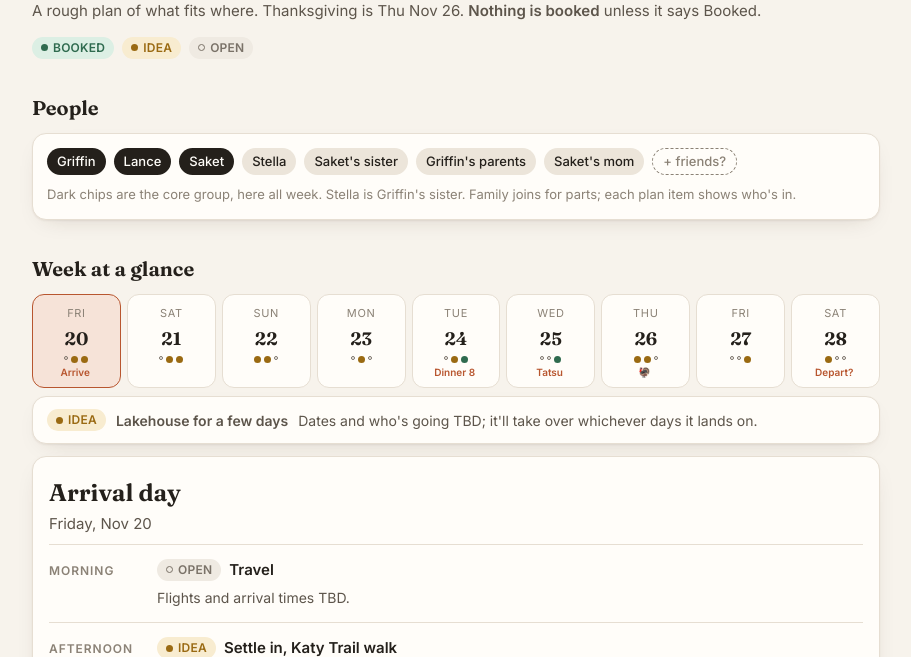
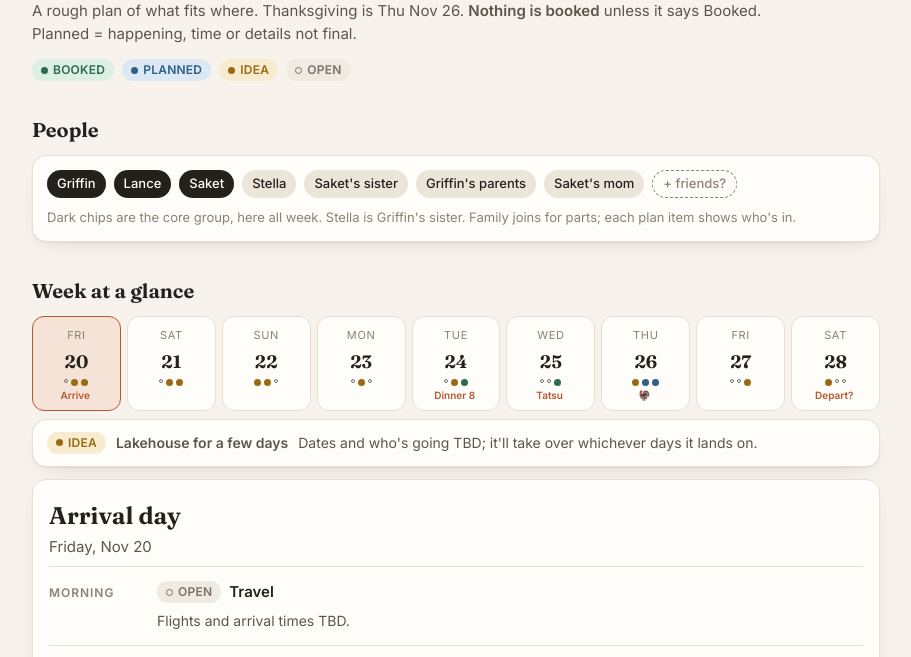
Before and after one commit to griffinw1/dallas-res-watch, a plain HTML site: page trip/index.html in a window 1280 px wide. Shown: the part 80-737 px from the top of the page, without its empty margins (184-1095 px from the left). Drawn offline with Linux system fonts and the light colour scheme.

Commit message:
trip: Thanksgiving family dinner at home (Planned), cooking afternoon
Co-Authored-By: Claude Opus 5.5 <noreply@anthropic.com>

```diff
--- a/trip/index.html
+++ b/trip/index.html
@@ -13,6 +13,7 @@
   --accent:#b8562f;--accent-soft:#f6e3d8;
   --decided:#2f6b4f;--decided-bg:#dcefe4;
   --idea:#9a6a12;--idea-bg:#f8ecd0;
+  --planned:#2d5f8a;--planned-bg:#dce9f4;
   --open:#7a7268;--open-bg:#efeae2;
   --chip:#ece5da;--chip-core:#24201b;--chip-core-ink:#fffdf9;
   --shadow:0 1px 2px rgba(60,40,20,.06),0 8px 24px -14px rgba(60,40,20,.25);
@@ -22,6 +23,7 @@
   --accent:#e88b62;--accent-soft:#3a2419;
   --decided:#7fd3a4;--decided-bg:#17301f;
   --idea:#e9c46a;--idea-bg:#352a12;
+  --planned:#8cc0ea;--planned-bg:#17283a;
   --open:#a79d90;--open-bg:#29241e;
   --chip:#2c2620;--chip-core:#f1ebe2;--chip-core-ink:#16130f;
   --shadow:0 1px 2px rgba(0,0,0,.3),0 10px 30px -14px rgba(0,0,0,.6);
@@ -31,6 +33,7 @@
   --accent:#e88b62;--accent-soft:#3a2419;
   --decided:#7fd3a4;--decided-bg:#17301f;
   --idea:#e9c46a;--idea-bg:#352a12;
+  --planned:#8cc0ea;--planned-bg:#17283a;
   --open:#a79d90;--open-bg:#29241e;
   --chip:#2c2620;--chip-core:#f1ebe2;--chip-core-ink:#16130f;
   --shadow:0 1px 2px rgba(0,0,0,.3),0 10px 30px -14px rgba(0,0,0,.6);
@@ -49,6 +52,7 @@ h2{font-family:Fraunces,Georgia,serif;font-weight:600;font-size:20px;margin:34px
 .pill{display:inline-flex;align-items:center;gap:5px;border-radius:999px;padding:2px 9px;font-size:12px;font-weight:600;letter-spacing:.02em;text-transform:uppercase;white-space:nowrap}
 .pill.decided{background:var(--decided-bg);color:var(--decided)}
 .pill.idea{background:var(--idea-bg);color:var(--idea)}
+.pill.planned{background:var(--planned-bg);color:var(--planned)}
 .pill.open{background:var(--open-bg);color:var(--open)}
 .pill::before{content:"";width:7px;height:7px;border-radius:50%;background:currentColor}
 .pill.open::before{background:transparent;border:1.5px solid currentColor;width:5px;height:5px}
@@ -68,7 +72,7 @@ h2{font-family:Fraunces,Georgia,serif;font-weight:600;font-size:20px;margin:34px
 .g b{font-size:18px;font-family:Fraunces,Georgia,serif;font-weight:600}
 .g .dots{display:flex;gap:3px}
 .g .dots i{width:7px;height:7px;border-radius:50%}
-.dots i.decided{background:var(--decided)}.dots i.idea{background:var(--idea)}.dots i.open{border:1.5px solid var(--open);width:4px;height:4px}
+.dots i.decided{background:var(--decided)}.dots i.idea{background:var(--idea)}.dots i.planned{background:var(--planned)}.dots i.open{border:1.5px solid var(--open);width:4px;height:4px}
 .g .tag{font-size:10px;color:var(--accent);font-weight:600;line-height:1}
 @media (max-width:620px){.glance{grid-template-columns:repeat(5,minmax(0,1fr))}}
 /* day */
@@ -110,12 +114,13 @@ footer{margin-top:36px;font-size:13px;color:var(--muted)}
     <div class="top">
       <div>
         <h1>Dallas, Nov 20–28</h1>
-        <p>A rough plan of what fits where. Thanksgiving is Thu Nov 26. <strong>Nothing is booked</strong> unless it says Booked.</p>
+        <p>A rough plan of what fits where. Thanksgiving is Thu Nov 26. <strong>Nothing is booked</strong> unless it says Booked. Planned = happening, time or details not final.</p>
       </div>
       <button class="theme" id="theme" type="button" aria-label="Toggle light or dark">◐ Theme</button>
     </div>
     <div class="legend">
       <span class="pill decided">Booked</span>
+      <span class="pill planned">Planned</span>
       <span class="pill idea">Idea</span>
       <span class="pill open">Open</span>
     </div>
@@ -146,7 +151,7 @@ footer{margin-top:36px;font-size:13px;color:var(--muted)}
       <li>Wed night: which bar for ~5 PM pre-drinks, and is Vice Park the club? Need a table or tickets?</li>
       <li>Where is everyone staying (neighborhood is enough), and does that change mid-week?</li>
       <li>Who else is joining (friends, family), and which days? Stella, Saket's sister, Griffin's parents and Saket's mom are in for Tue dinner; Stella and Saket's sister for Wed.</li>
-      <li>Thanksgiving Thursday: family dinner at someone's home, a restaurant, or something else? Most restaurants are closed or prix-fixe that day.</li>
+      <li>Thanksgiving dinner (Griffin cooking): who's coming, and 6 or 7 PM?</li>
       <li>Arrival and departure: when do Lance and Saket land Fri, and when does everyone leave Sat 28?</li>
       <li>Any must-dos: a Cowboys or Mavericks game, a big-night dinner worth booking ahead?</li>
       <li>Which other nights want a dinner, and for how many? The openings shown are for 4; 6+ usually means calling the restaurant.</li>
@@ -193,8 +198,8 @@ const DAYS=[
      {s:"idea",t:"After: club, maybe Vice Park",n:"Busiest going-out night of the year; check if they need a table or tickets.",who:["Griffin","Saket","Stella","Saket's sister","?"]}]}},
  {d:"2026-11-26",title:"Thanksgiving",tag:"🦃",slots:{
    morning:{s:"idea",t:"Turkey trot?",who:["?"]},
-   afternoon:{s:"idea",t:"Cowboys Thanksgiving game",n:"They host every year; watch party or try for tickets.",who:["?"]},
-   evening:{s:"open",t:"Thanksgiving dinner: plan TBD",n:"Family dinner vs. restaurant is an open question. Few places are open.",who:["?"],dinner:true}}},
+   afternoon:{s:"planned",t:"Cooking + prep",n:"Griffin's cooking. Cowboys Thanksgiving game on in the background?",who:["Griffin","?"]},
+   evening:{s:"planned",t:"~6–7 PM · Thanksgiving family dinner at home",n:"Griffin cooking. Exact time and guest list TBD.",who:["Griffin","?"]}}},
  {d:"2026-11-27",title:"Black Friday",slots:{
    morning:{s:"open",n:"Slow morning."},
    afternoon:{s:"open"},
@@ -211,7 +216,7 @@ const esc=s=>String(s??"").replace(/[&<>"']/g,c=>({"&":"&amp;","<":"&lt;",">":"&
 const dt=d=>new Date(d+"T12:00:00");
 const dow=d=>dt(d).toLocaleDateString("en-US",{weekday:"short"});
 const dnum=d=>dt(d).getDate();
-const LABEL={decided:"Booked",idea:"Idea",open:"Open"};
+const LABEL={decided:"Booked",planned:"Planned",idea:"Idea",open:"Open"};
 const chips=who=>(who||[]).map(n=>n==="?"?`<span class="chip tbd">+ who?</span>`:`<span class="chip${CORE.includes(n)?" core":""}">${esc(n)}</span>`).join("");
 
 let DATA=null, DATA_ERR=false, cur=null;
@@ -248,7 +253,7 @@ function dinnerBlock(d){
 }
 
 const items=s=>Array.isArray(s)?s:[s];
-const topStatus=s=>{const st=items(s).map(i=>i.s);return st.includes("decided")?"decided":st.includes("idea")?"idea":"open"};
+const topStatus=s=>{const st=items(s).map(i=>i.s);return st.includes("decided")?"decided":st.includes("planned")?"planned":st.includes("idea")?"idea":"open"};
 function itemHTML(s,d){return `<div class="item">
       <div class="line"><span class="pill ${s.s}">${LABEL[s.s]}</span><span class="title">${s.link?`<a href="${esc(s.link)}" target="_blank" rel="noopener">${esc(s.t)}</a>`:esc(s.t||(s.s==="open"?"Nothing yet":""))}</span></div>
       ${s.n?`<p>${esc(s.n)}</p>`:""}
```
Also changed, not shown: 1 other file.
